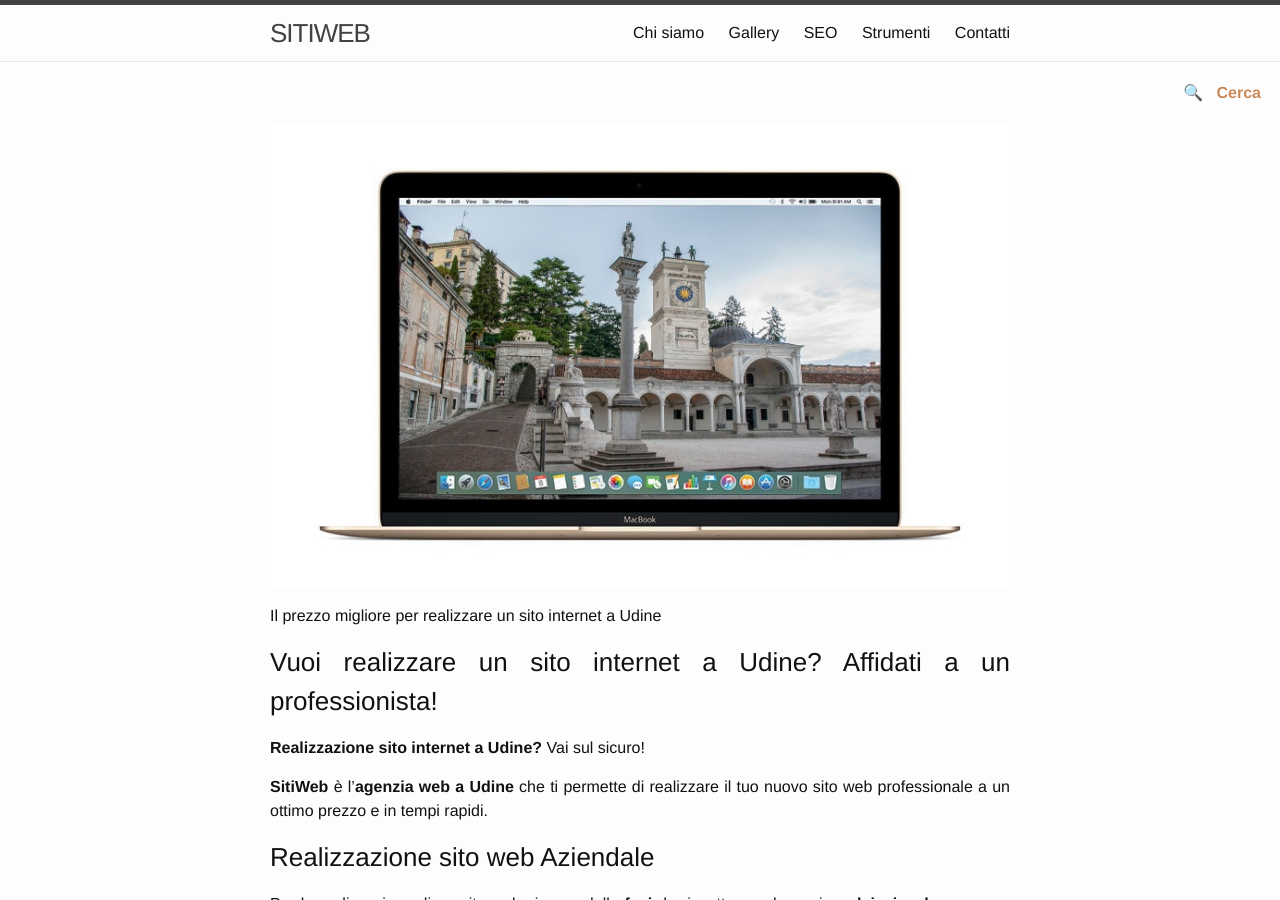
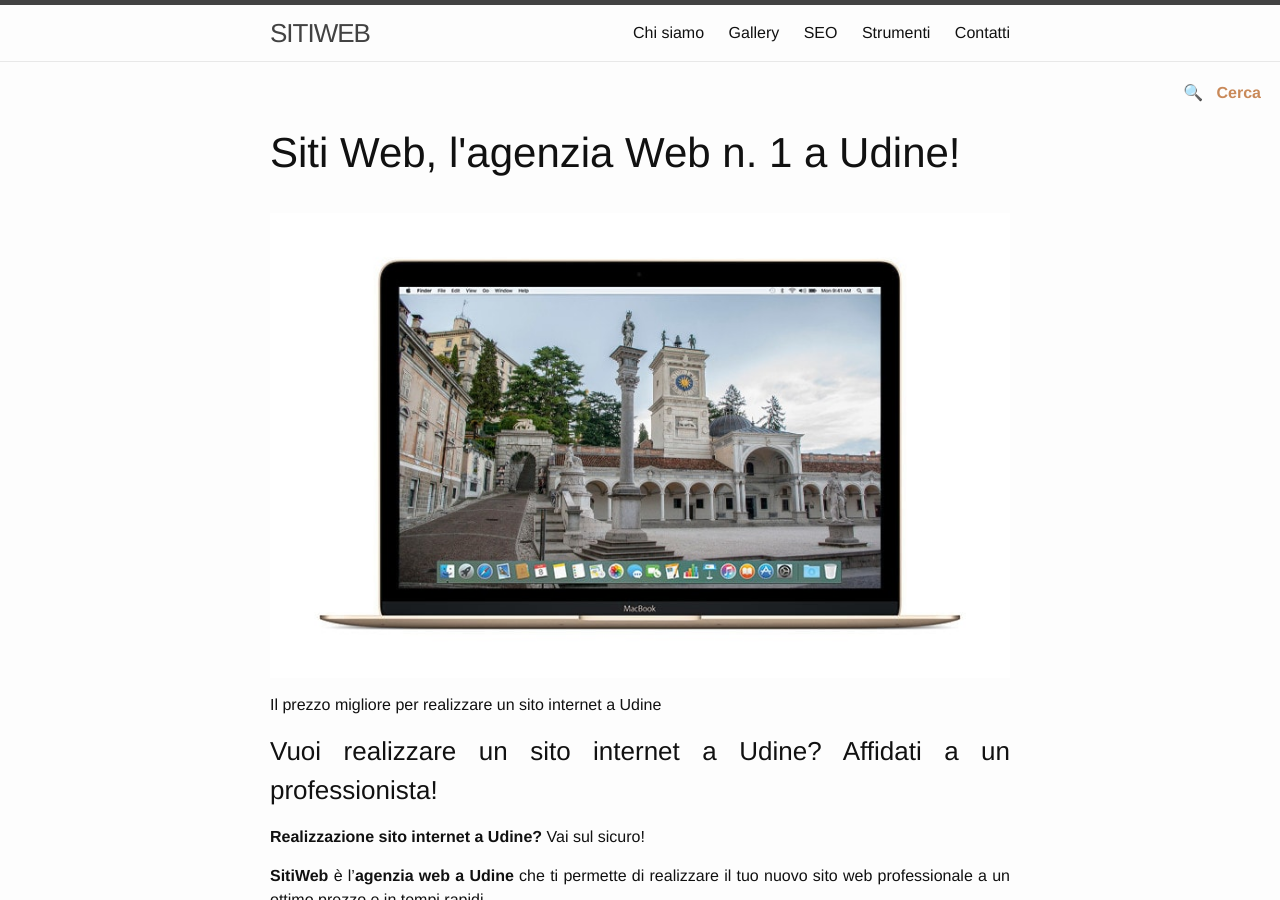
Before and after one commit to enricocaputo/sitiweb.fvg, a Jekyll site: the page built from siti-web-udine.md, in a window 1280 px wide and 900 px high. Built offline with Jekyll 4.4.1, drawn with Linux system fonts in a browser that asks for light colours; our own code applies the rules of GitHub Pages for plain Markdown files.

Commit message:
modifica titolo

```diff
--- a/siti-web-udine.md
+++ b/siti-web-udine.md
@@ -1,6 +1,6 @@
 ---
 layout: page
-title: 'Siti Web: l'agenzia Web n. 1 a Udine!'
+title: Siti Web, l'agenzia Web n. 1 a Udine!
 excerpt: Creazione Siti web Udine. Siti internet per aziende e professionisti, posizionamento sui motori di ricerca. Prezzi onesti, visita gratuita e supporto continuo.
 permalink: /siti-web-udine/
 sitemap: true
```
